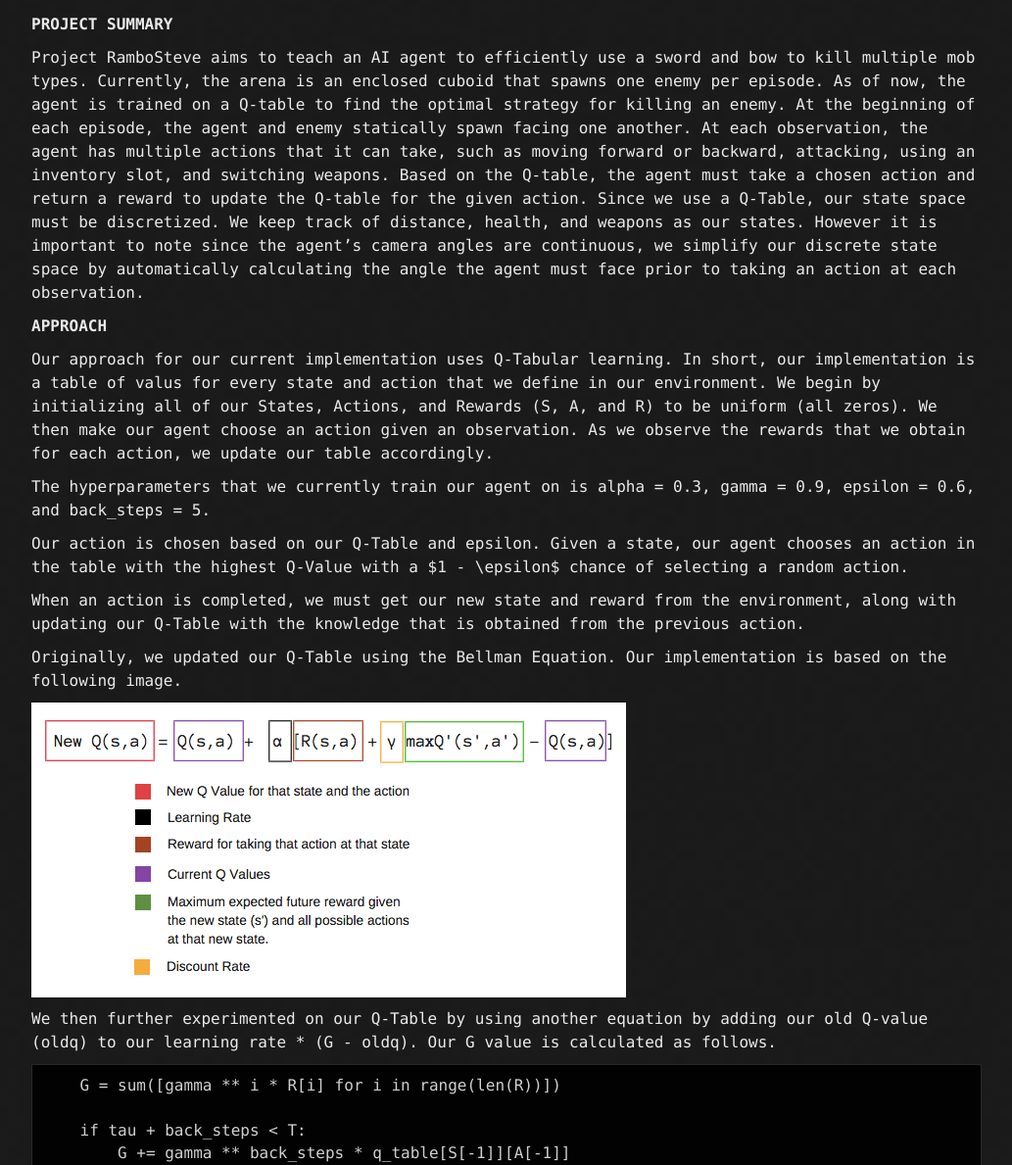
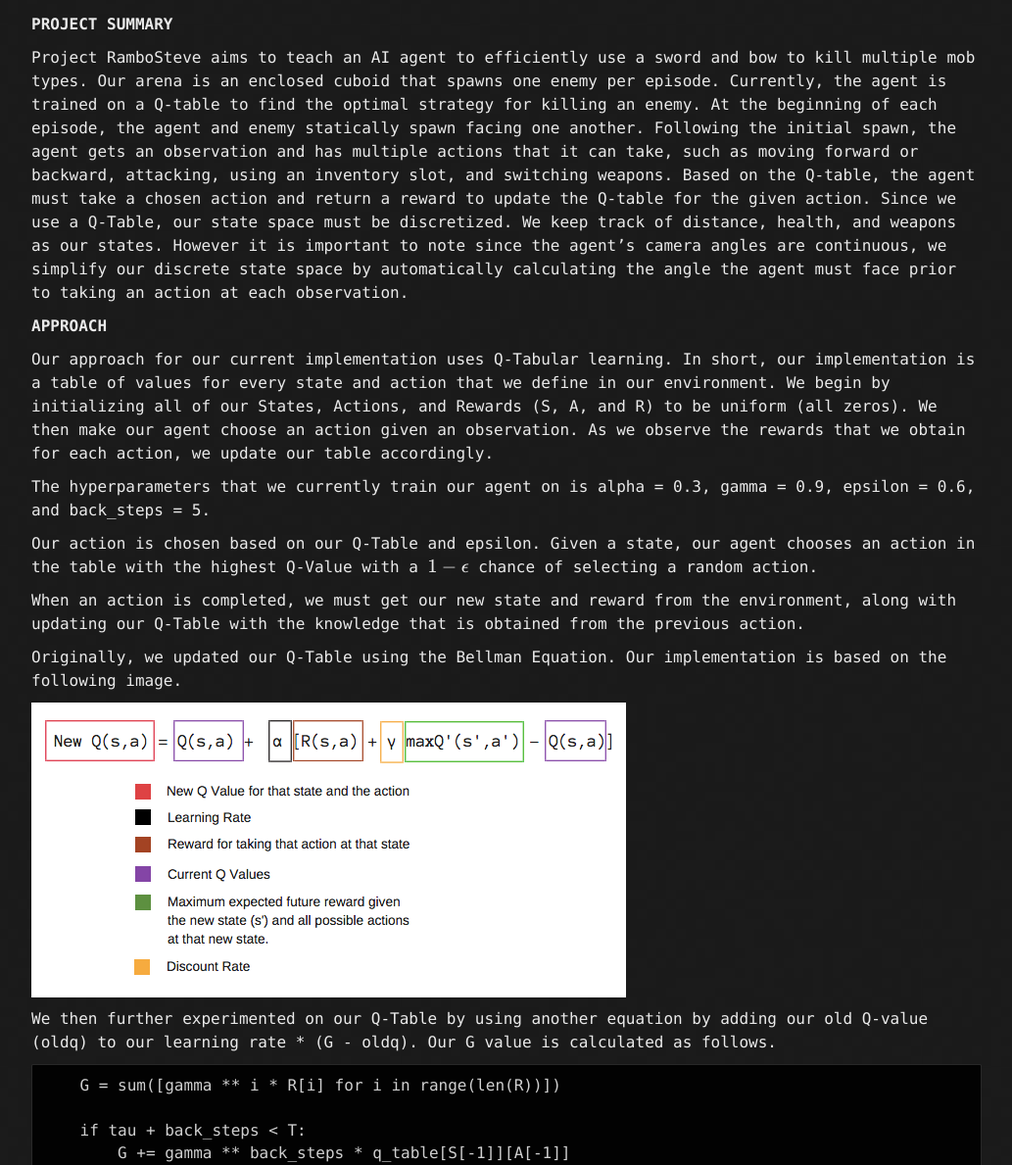
Before and after one commit to rlee97/RamboSteve, a Jekyll site: the page built from docs/status.md, in a window 1280 px wide and 1400 px high, scrolled down 296 px, cut to the strip 211-1400 px from the top of the window. Shown: the whole strip at 98% size, without its empty margins (123-1156 px from the left). Built offline with Jekyll 4.4.1, drawn with Linux system fonts in a browser that asks for light colours; formulas are drawn with MathJax 3; some of the changed text lies outside the part shown.

Commit message:
small status report fixes

```diff
--- a/docs/status.md
+++ b/docs/status.md
@@ -10,15 +10,15 @@ title: Status
 
 **PROJECT SUMMARY**
 
-Project RamboSteve aims to teach an AI agent to efficiently use a sword and bow to kill  multiple mob types. Currently, the arena is an enclosed cuboid that spawns one enemy per episode. As of now, the agent is trained on a Q-table to find the optimal strategy for killing an enemy. At the beginning of each episode, the agent and enemy statically spawn facing one another. At each observation, the agent has multiple actions that it can take, such as moving forward or backward, attacking, using an inventory slot, and switching weapons. Based on the Q-table, the agent must take a chosen action and return a reward to update the Q-table for the given action. Since we use a Q-Table, our state space must be discretized. We keep track of distance, health, and weapons as our states. However it is important to note since the agent's camera angles are continuous, we simplify our discrete state space by automatically calculating the angle the agent must face prior to taking an action at each observation.
+Project RamboSteve aims to teach an AI agent to efficiently use a sword and bow to kill  multiple mob types. Our arena is an enclosed cuboid that spawns one enemy per episode. Currently, the agent is trained on a Q-table to find the optimal strategy for killing an enemy. At the beginning of each episode, the agent and enemy statically spawn facing one another. Following the initial spawn, the agent gets an observation and has multiple actions that it can take, such as moving forward or backward, attacking, using an inventory slot, and switching weapons. Based on the Q-table, the agent must take a chosen action and return a reward to update the Q-table for the given action. Since we use a Q-Table, our state space must be discretized. We keep track of distance, health, and weapons as our states. However it is important to note since the agent's camera angles are continuous, we simplify our discrete state space by automatically calculating the angle the agent must face prior to taking an action at each observation.
 
 **APPROACH**
 
-Our approach for our current implementation uses Q-Tabular learning. In short, our implementation is a table of valus for every state and action that we define in our environment. We begin by initializing all of our States, Actions, and Rewards (S, A, and R) to be uniform (all zeros). We then make our agent choose an action given an observation. As we observe the rewards that we obtain for each action, we update our table accordingly.
+Our approach for our current implementation uses Q-Tabular learning. In short, our implementation is a table of values for every state and action that we define in our environment. We begin by initializing all of our States, Actions, and Rewards (S, A, and R) to be uniform (all zeros). We then make our agent choose an action given an observation. As we observe the rewards that we obtain for each action, we update our table accordingly.
 
 The hyperparameters that we currently train our agent on is alpha = 0.3, gamma = 0.9, epsilon = 0.6, and back_steps = 5.
 
-Our action is chosen based on our Q-Table and epsilon. Given a state, our agent chooses an action in the table with the highest Q-Value with a $1 - \epsilon$ chance of selecting a random action.
+Our action is chosen based on our Q-Table and epsilon. Given a state, our agent chooses an action in the table with the highest Q-Value with a {% raw %} $$ 1 - \epsilon $$ {% endraw %} chance of selecting a random action.
 
 When an action is completed, we must get our new state and reward from the environment, along with updating our Q-Table with the knowledge that is obtained from the previous action.
 
```
Also changed, not shown: other parts of docs/status.md (+1 -1 lines).
